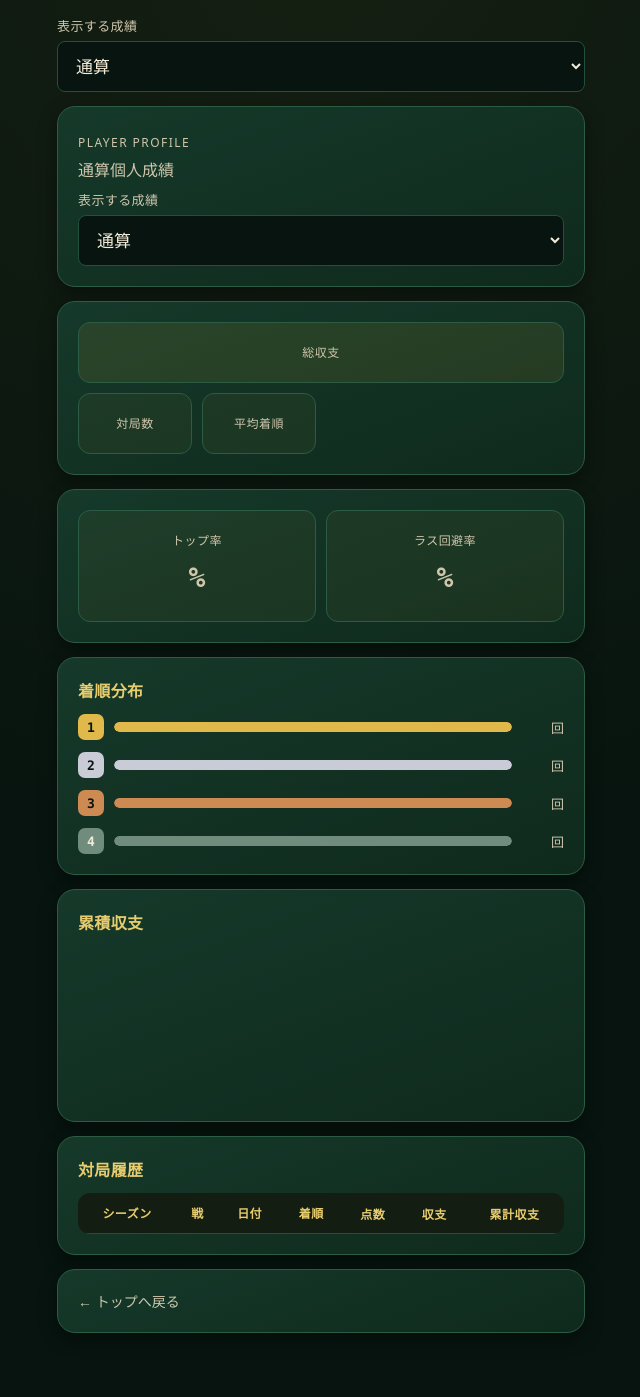
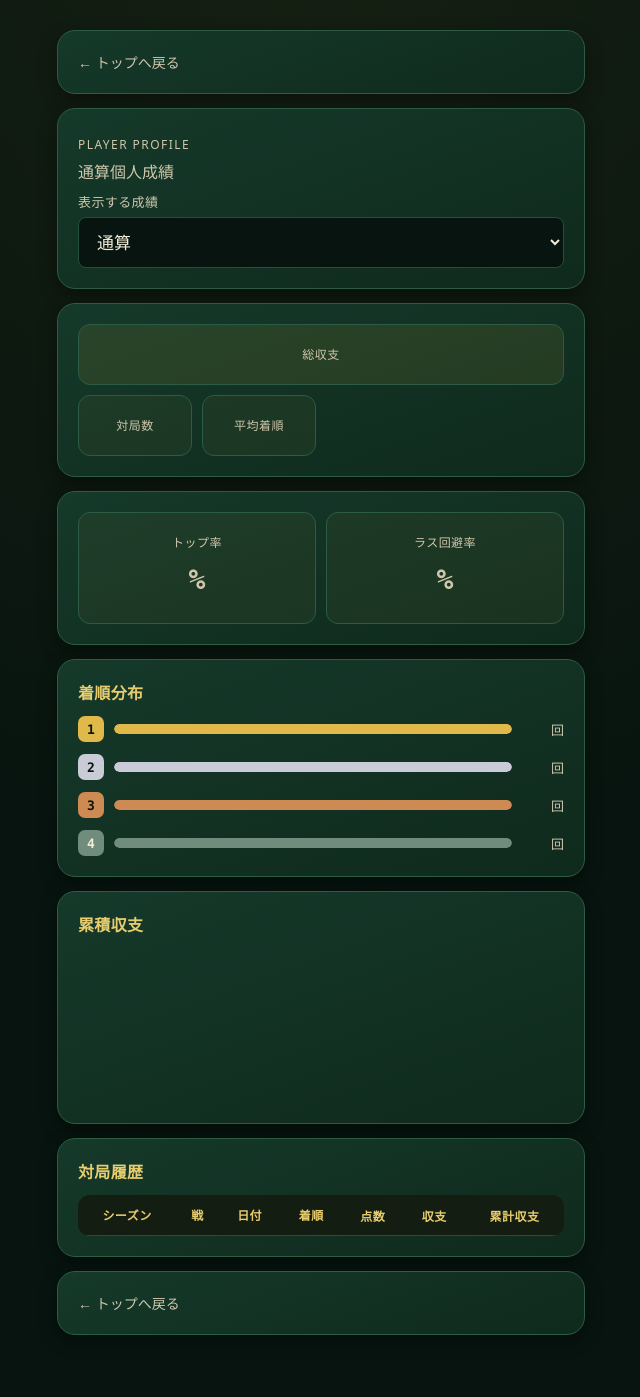
Before and after one commit to enu0827/mahjong-app, a Django app: template mahjong/templates/mahjong/player_detail.html in a window 1280 px wide. Shown: the part 85-1482 px from the top of the page, without its empty margins (319-959 px from the left). Before the commit the page ends 1418 px from the top, so only its background shows below. Run offline with Django 5.2, Linux system fonts and the light colour scheme; the template is opened without the code that fills it, so the values that code supplies are empty; a map, chart or similar area stays blank; parts of the project's set-up code (start-up, migrations or seed data) failed here and were passed over.

```diff
--- a/mahjong/templates/mahjong/player_detail.html
+++ b/mahjong/templates/mahjong/player_detail.html
@@ -1,27 +1,9 @@
 {% extends "mahjong/base.html" %}
 
 {% block content %}
-<label for="season-select">表示する成績</label>
-
-    <select
-        id="season-select"
-        name="season"
-        onchange="this.form.submit()"
-    >
-        <option value="">通算</option>
-
-        {% for season in seasons %}
-        <option
-            value="{{ season.id }}"
-            {% if selected_season and season.id == selected_season.id %}
-                selected
-            {% endif %}
-        >
-            {{ season.name }}
-        </option>
-        {% endfor %}
-    </select>
-</form>
+<div class="card">
+    <a class="back-link" href="/">← トップへ戻る</a>
+</div>
 
 <div class="card">
     <p class="card-eyebrow">PLAYER PROFILE</p>
```
